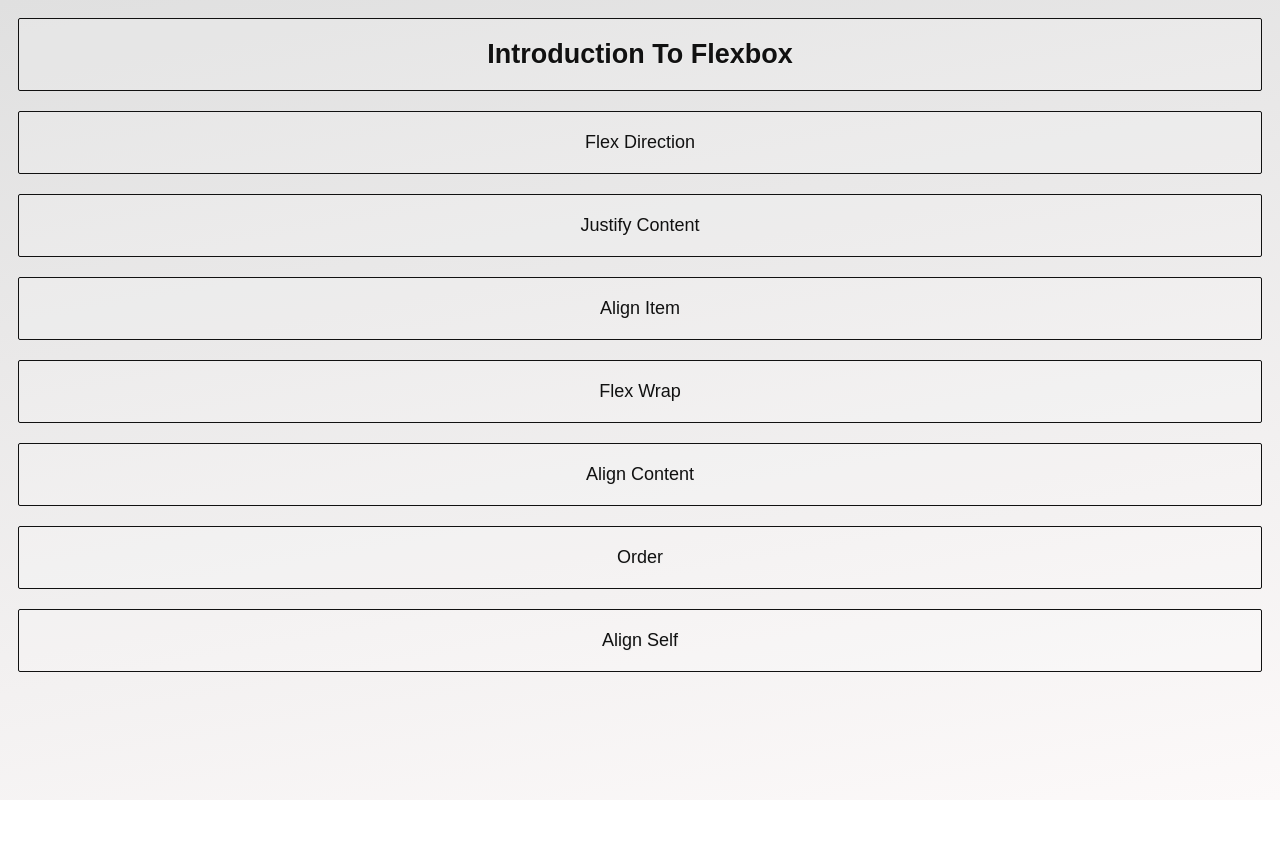
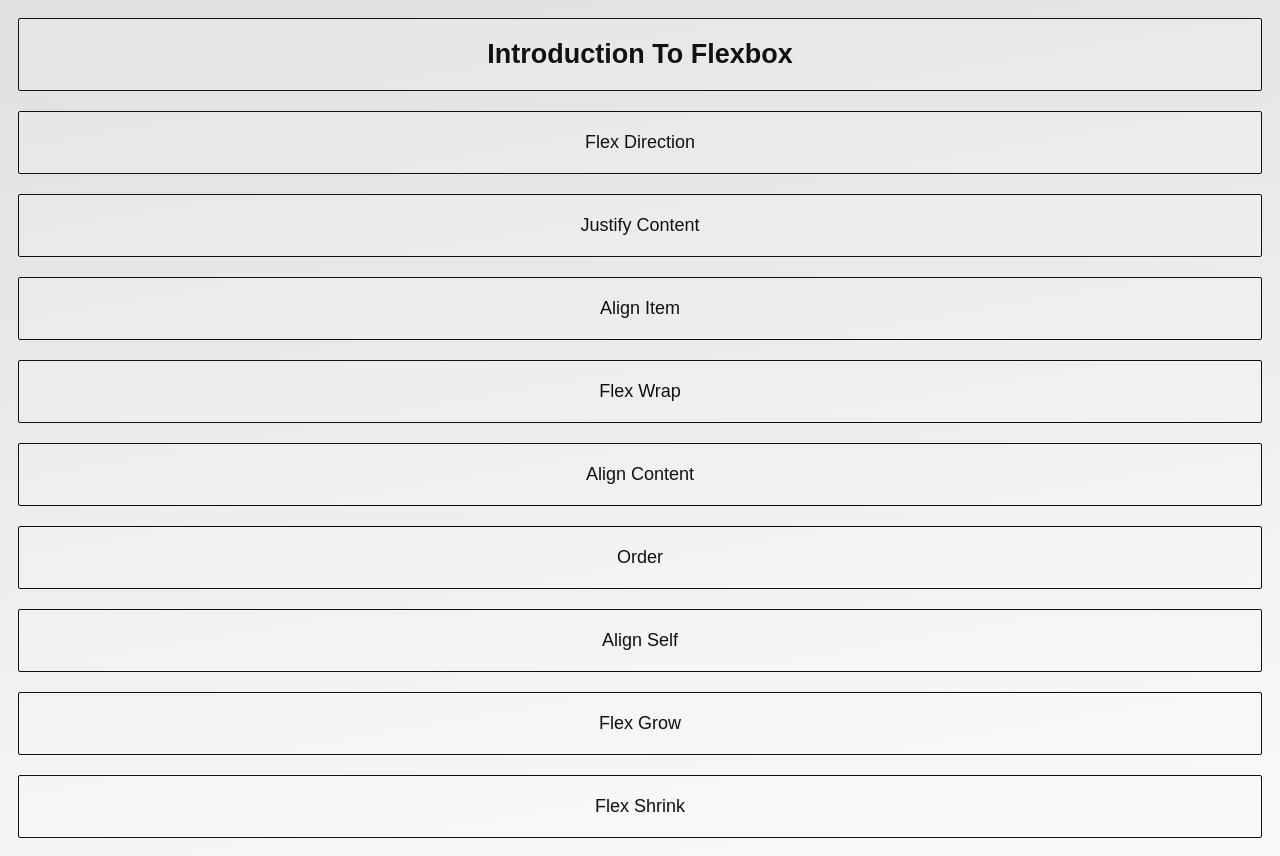
Before and after one commit to kawnayeen/flexbox, a plain HTML site: page index.html in a window 1280 px wide. Before the commit the page ends 800 px from the top, so only its background shows below. Drawn offline with Linux system fonts and the light colour scheme.

Commit message:
flex grow and flex shrink link added in index

```diff
--- a/index.html
+++ b/index.html
@@ -16,6 +16,8 @@
     <p><a href="html/5.align.content.html">Align Content</a></p>
     <p><a href="html/6.order.html">Order</a></p>
     <p><a href="html/7.align.self.html">Align Self</a></p>
+    <p><a href="html/8.flex.grow.html">Flex Grow</a></p>
+    <p><a href="html/9.flex.shrink.html">Flex Shrink</a></p>
 </section>
 </body>
 </html>
```
